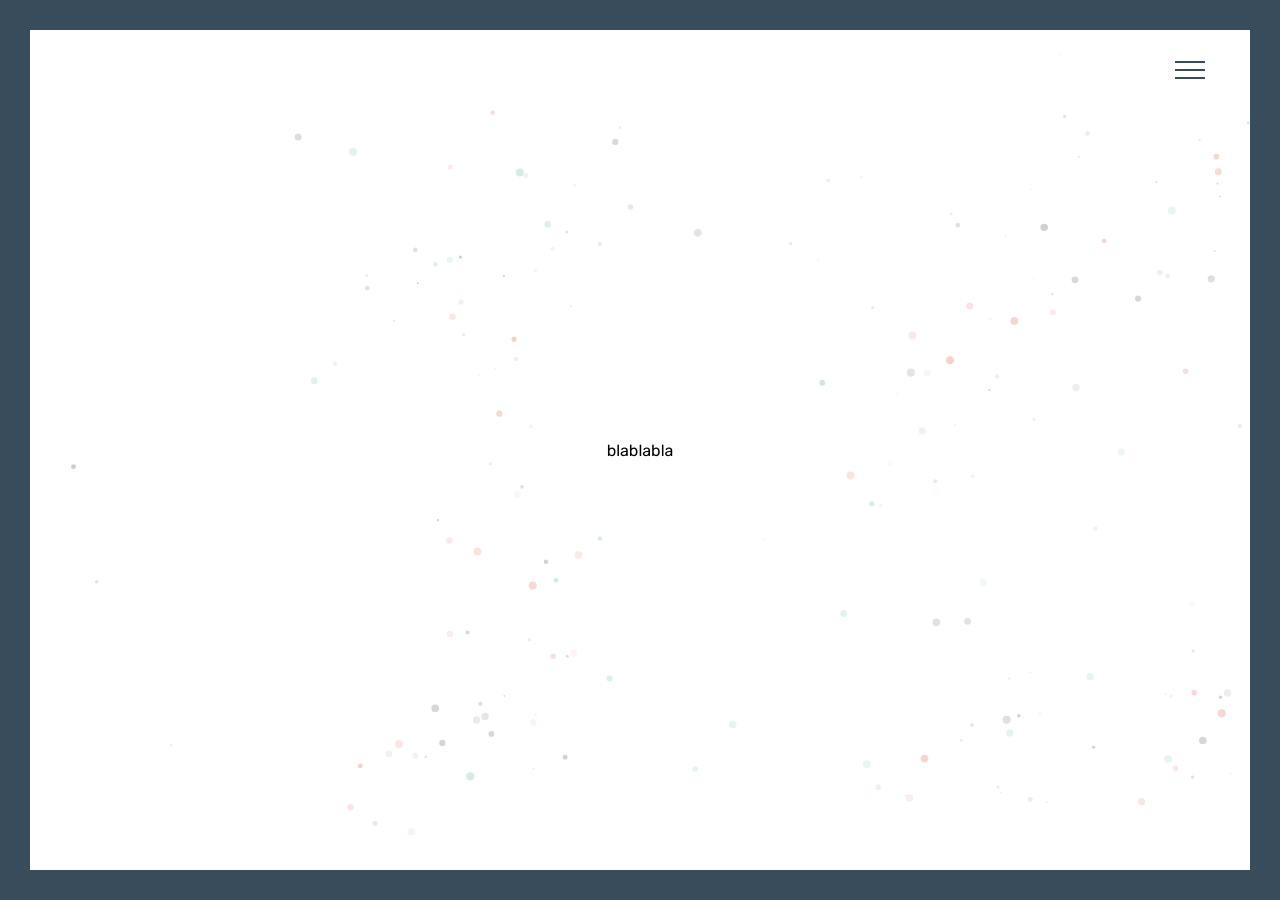
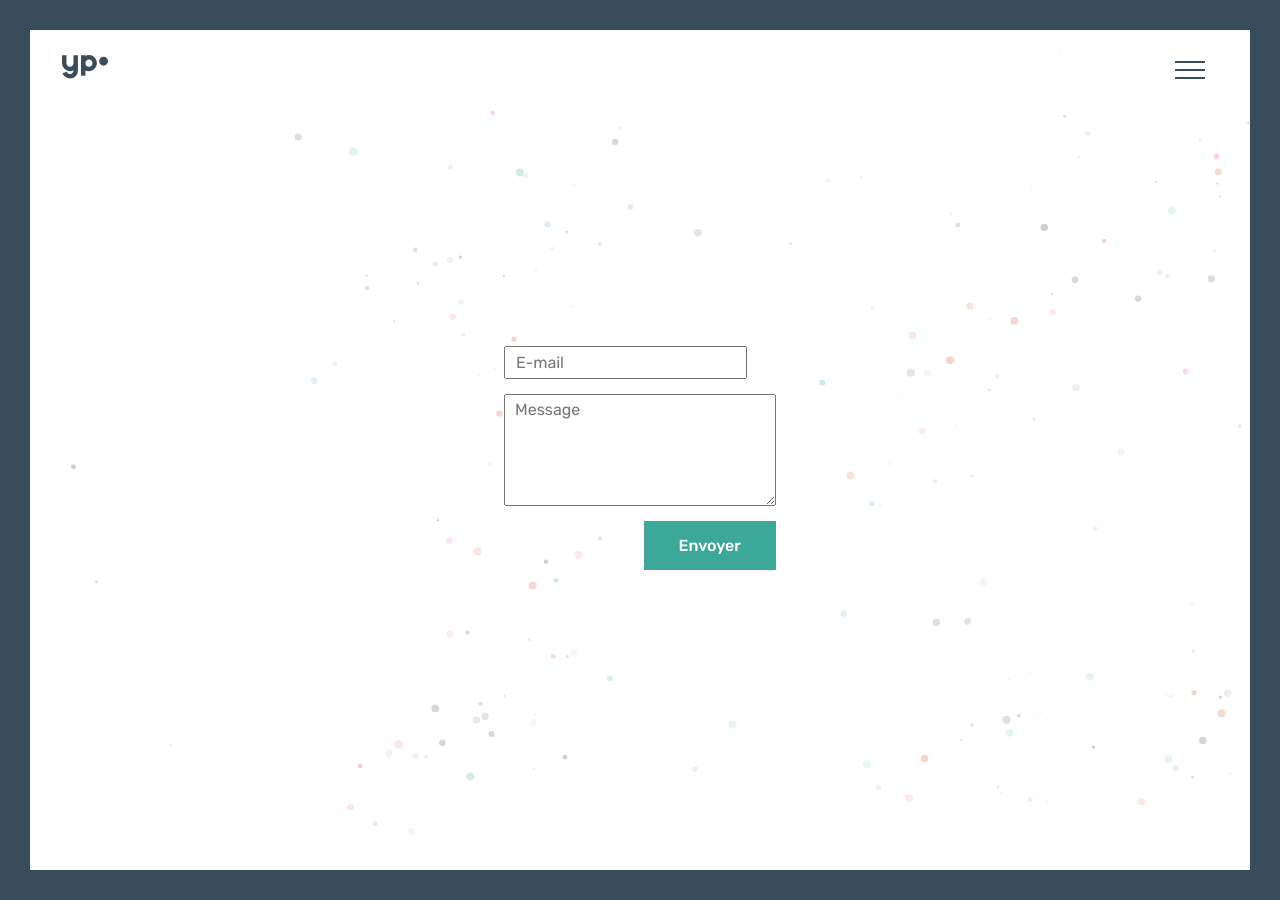
Before and after one commit to laurent974/www.lyenpon.fr, a Jekyll site: the page built from contact.html, in a window 1280 px wide. Built offline with Jekyll 4.4.1, drawn with Linux system fonts in a browser that asks for light colours.

Commit message:
Add - Logo svg & Form

```diff
--- a/contact.html
+++ b/contact.html
@@ -17,6 +17,16 @@ html, body {
 <div class="barba-container" data-namespace="contactpage"><!-- .barba-container -->
   <div id="pageParticle"></div>
   <article class="Page"><!-- .Index -->
-    blablabla
+    <svg class="SmallLogo" xmlns="http://www.w3.org/2000/svg" viewBox="8089.313 108.416 67.573 34.597"><defs><style>.a{fill:#3a4d5c;}</style></defs><path class="a" d="M7.854-23.276H1.313V-11.71A11.583,11.583,0,0,0,4.737-3.322,11.219,11.219,0,0,0,13.022.144q3.548,0,5.147-1.825v.82a5.186,5.186,0,0,1-1.518,3.753,4.846,4.846,0,0,1-3.63,1.559,5,5,0,0,1-2.953-.943A5.171,5.171,0,0,1,8.142,1.046L2.01,3.343A11.876,11.876,0,0,0,6.337,8.9a11.45,11.45,0,0,0,6.686,2.112,11.14,11.14,0,0,0,8.244-3.486A11.474,11.474,0,0,0,24.712-.82V-23.276H18.17V-11.71a5.186,5.186,0,0,1-1.518,3.753A4.846,4.846,0,0,1,13.022-6.4a4.912,4.912,0,0,1-3.65-1.559A5.186,5.186,0,0,1,7.854-11.71Zm33.059-.308a11.244,11.244,0,0,0-5.168,1.23v-.923H29.183V6.952h6.563V-.984A11.4,11.4,0,0,0,40.913.226,11.187,11.187,0,0,0,49.2-3.261a11.528,11.528,0,0,0,3.445-8.408A11.528,11.528,0,0,0,49.2-20.077,11.155,11.155,0,0,0,40.913-23.584Zm0,17.268A4.882,4.882,0,0,1,37.263-7.9a5.211,5.211,0,0,1-1.518-3.773,5.256,5.256,0,0,1,1.518-3.773A4.912,4.912,0,0,1,40.913-17a4.978,4.978,0,0,1,3.671,1.559,5.294,5.294,0,0,1,1.5,3.773,5.248,5.248,0,0,1-1.5,3.773A4.947,4.947,0,0,1,40.913-6.316Zm21.472-14.6a6.269,6.269,0,0,1,4.6,1.9,6.245,6.245,0,0,1,1.9,4.583,6.269,6.269,0,0,1-1.9,4.6,6.269,6.269,0,0,1-4.6,1.9,6.245,6.245,0,0,1-4.583-1.9,6.269,6.269,0,0,1-1.9-4.6,6.245,6.245,0,0,1,1.9-4.583A6.245,6.245,0,0,1,62.385-20.918Z" transform="translate(8088 132)"/></svg>
+
+    <form class="Form" method="POST" action="https://formspree.io/lyenpon974@gmail.com">
+      <input class="Form-Input" type="email" name="email" placeholder="E-mail" required>
+      <textarea class="Form-Textarea" name="message" placeholder="Message" required></textarea>
+      <button class="Button Button--blue Button-Submit" type="submit">
+        <span class="Button-Border Button-Border-1">
+          <span class="Button-Text">Envoyer</span>
+        </span>
+      </button>
+    </form>
   </article><!-- /.Index -->
 </div>
```
